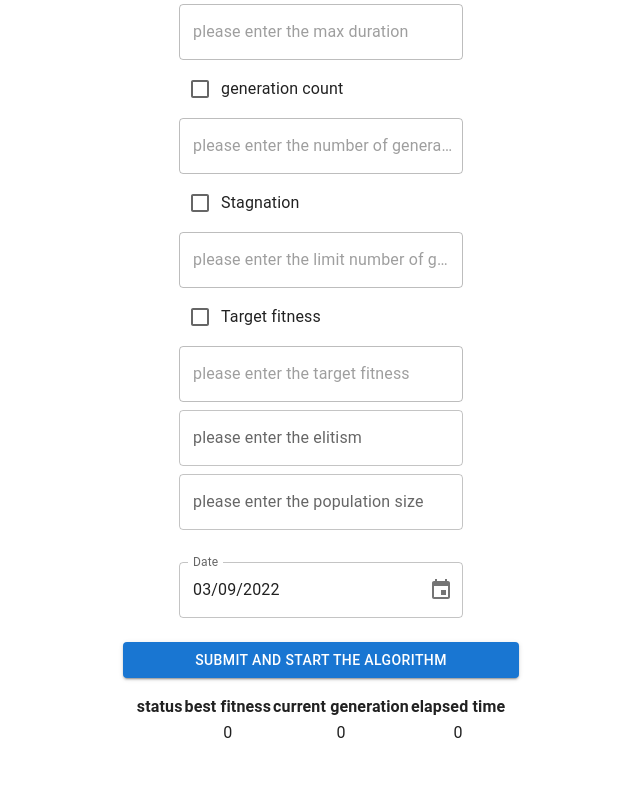
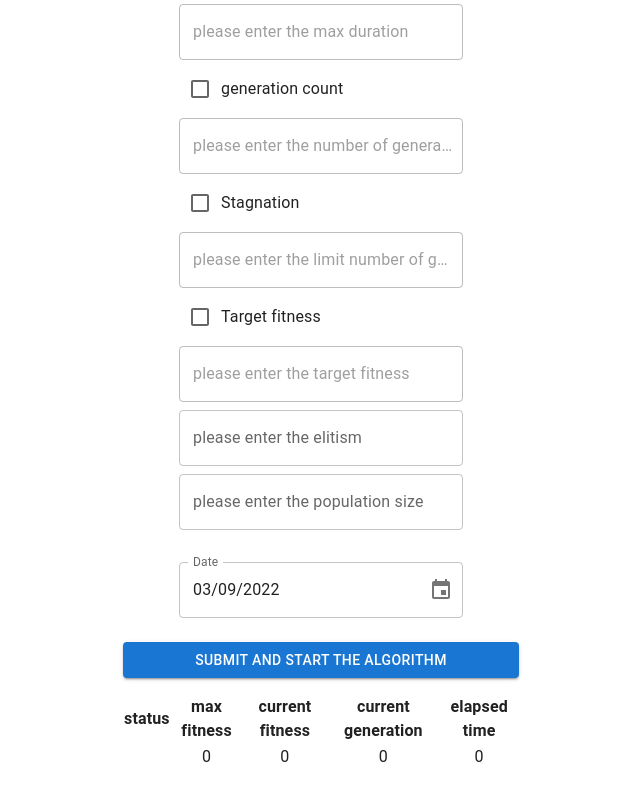
Before and after one commit to tall1/front-hotel-management, a React (Create React App) app: page /settings in a window 1280 px wide. Shown: the part 461-1261 px from the top of the page, without its empty margins (319-959 px from the left). Before the commit the page ends 1239 px from the top, so only its background shows below. Built offline with nearby package versions, Linux system fonts and the light colour scheme.

Commit message:
max Fitness

```diff
--- a/src/components/Settings.js
+++ b/src/components/Settings.js
@@ -29,7 +29,8 @@ export default function Settings(props) {
     const [status, setStatus] = useState({
         "statusId": 0,
         "statusStr": "",
-        "bestFitness": 0,
+        "maxFitness": 0,
+        "curFitness": 0,
         "curGeneration": 0,
         "elapsedTime": 0
     });
@@ -379,7 +380,8 @@ export default function Settings(props) {
                                 <thead>
                                 <tr>
                                     <th>status</th>
-                                    <th>best fitness</th>
+                                    <th>max fitness</th>
+                                    <th>current fitness</th>
                                     <th>current generation</th>
                                     <th>elapsed time</th>
                                 </tr>
@@ -387,7 +389,8 @@ export default function Settings(props) {
                                 <tbody>
                                 <tr key={status.statusId}>
                                     <td> {status.statusStr.toLowerCase()}</td>
-                                    <td> {status.bestFitness}</td>
+                                    <td> {status.maxFitness}</td>
+                                    <td> {status.curFitness}</td>
                                     <td> {status.curGeneration}</td>
                                     <td> {status.elapsedTime}</td>
                                 </tr>
```
